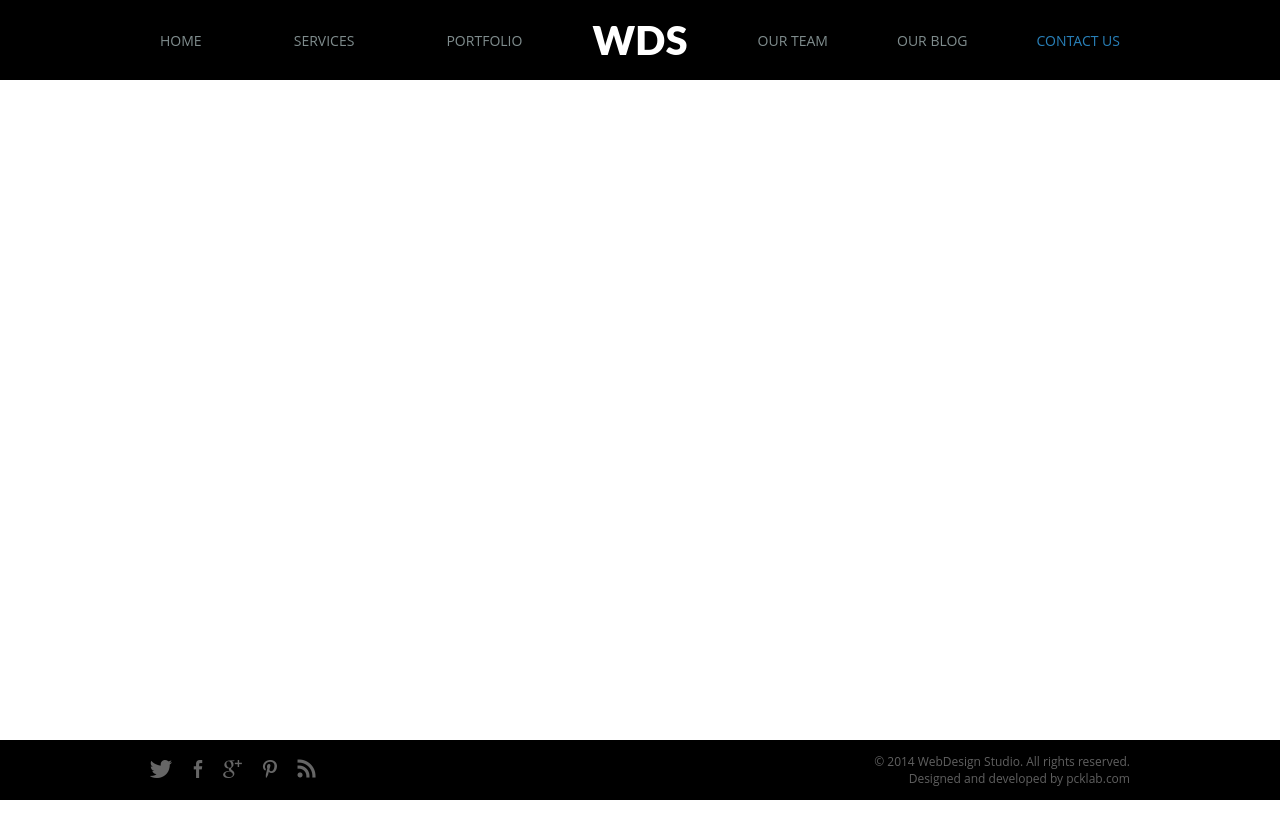
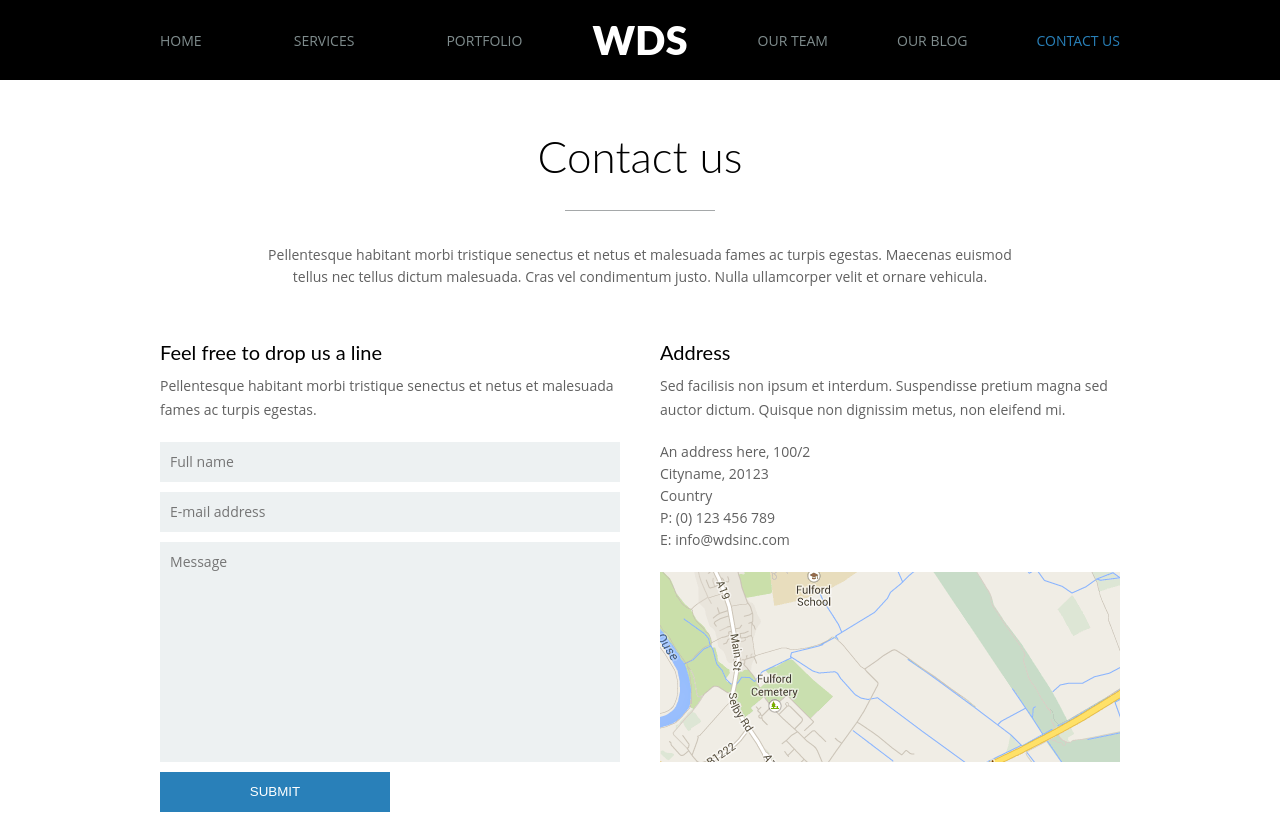
Before and after one commit to Kefir103/wds_pixelperfect, a React app: page /contacts in a window 1280 px wide. Shown: the top 815 px of the page. Built offline with nearby package versions, Linux system fonts and the light colour scheme.

Commit message:
Added Contacts page

```diff
--- a/src/client/App.js
+++ b/src/client/App.js
@@ -9,6 +9,7 @@ import { PortfolioPage } from './components/portfolio/PortfolioPage';
 import { OurTeamPage } from './components/our_team/OurTeamPage';
 import { OurBlogPage } from './components/blog/OurBlogPage';
 import { BlogPost } from './components/blog/BlogPost';
+import { ContactUsPage } from './components/contactUs/ContactUsPage';
 
 export const App = () => {
     const [colorScheme, setColorScheme] = useState('');
@@ -34,6 +35,7 @@ export const App = () => {
                     <Route exact path={'/team'} component={OurTeamPage} />
                     <Route exact path={'/blog'} component={OurBlogPage} />
                     <Route path={'/blog/post'} component={BlogPost} />
+                    <Route exact path={'/contacts'} component={ContactUsPage} />
                 </Switch>
             </div>
             <Footer />
--- /dev/null
+++ b/src/client/components/contactUs/ContactUsPage.js
@@ -0,0 +1,65 @@
+import React from 'react';
+
+import MapImage from '../../../../public/images/contacts/Map.png';
+
+export const ContactUsPage = () => {
+    return (
+        <div className={'contacts'}>
+            <div className={'contacts__container'}>
+                <div className={'contacts__info'}>
+                    <div className={'contacts__text-heading'}>Contact us</div>
+                    <hr />
+                    <div className={'contacts__text-desc'}>
+                        Pellentesque habitant morbi tristique senectus et netus et malesuada fames
+                        ac turpis egestas. Maecenas euismod tellus nec tellus dictum malesuada. Cras
+                        vel condimentum justo. Nulla ullamcorper velit et ornare vehicula.
+                    </div>
+                </div>
+                <div className={'contacts__grid'}>
+                    <div className={'contacts__element'}>
+                        <div className={'element__text-heading'}>Feel free to drop us a line</div>
+                        <div className={'element__text-desc'}>
+                            Pellentesque habitant morbi tristique senectus et netus et malesuada
+                            fames ac turpis egestas.
+                        </div>
+                        <form className={'element__search-form'} action={'#'} method={'POST'}>
+                            <input
+                                className={'search-form__name'}
+                                type={'text'}
+                                placeholder={'Full name'}
+                            />
+                            <input
+                                className={'search-form__email'}
+                                type={'text'}
+                                placeholder={'E-mail address'}
+                            />
+                            <textarea
+                                className={'search-form__message'}
+                                type={'text'}
+                                placeholder={'Message'}
+                            />
+                            <button className={'search-form__btn-submit'} type={'submit'}>
+                                SUBMIT
+                            </button>
+                        </form>
+                    </div>
+                    <div className={'contacts__element'}>
+                        <div className={'element__text-heading'}>Address</div>
+                        <div className={'element__text-desc'}>
+                            Sed facilisis non ipsum et interdum. Suspendisse pretium magna sed
+                            auctor dictum. Quisque non dignissim metus, non eleifend mi.
+                        </div>
+                        <div className={'element__address'}>
+                            <div className={'address__text'}>An address here, 100/2</div>
+                            <div className={'address__text'}>Cityname, 20123</div>
+                            <div className={'address__text'}>Country</div>
+                            <div className={'address__text'}>P: (0) 123 456 789</div>
+                            <div className={'address__text'}>E: info@wdsinc.com</div>
+                            <img className={'address__map'} src={MapImage} alt={'Map'} />
+                        </div>
+                    </div>
+                </div>
+            </div>
+        </div>
+    );
+};
--- /dev/null
+++ b/src/client/styles/components/contactUs/_contactUsPage.scss
@@ -0,0 +1,143 @@
+.contacts {
+    background-color: white;
+}
+
+.contacts__container {
+    display: flex;
+    flex-direction: column;
+    align-items: center;
+    max-width: 960px;
+    margin: 0 auto;
+    padding: 50px 0 80px;
+}
+
+.contacts__info {
+    display: flex;
+    flex-direction: column;
+    align-items: center;
+    justify-content: space-between;
+    height: 155px;
+
+    hr {
+        width: 150px;
+        border: none;
+        border-top: 1px solid #a5a8a9;
+        color: #a5a8a9;
+    }
+}
+
+.contacts__text-heading {
+    font-family: Lato;
+    font-size: 44px;
+    font-weight: 300;
+    margin-bottom: 20px;
+}
+
+.contacts__text-desc {
+    font-family: 'Open Sans';
+    font-size: 14px;
+    color: #606060;
+    text-align: center;
+    line-height: 1.6em;
+    margin-top: 25px;
+    padding: 0 100px;
+}
+
+.contacts__grid {
+    display: grid;
+    grid-template-columns: 460px 460px;
+    grid-column-gap: 40px;
+    margin-top: 55px;
+}
+
+.contacts__element {
+    display: flex;
+    flex-direction: column;
+}
+
+.element__text-heading {
+    font-family: Lato;
+    font-size: 20px;
+    font-weight: 400;
+    margin-bottom: 10px;
+}
+
+.element__text-desc {
+    font-family: 'Open Sans';
+    font-size: 14px;
+    margin-bottom: 20px;
+    line-height: 1.7em;
+    color: #606060;
+}
+
+.element__search-form {
+    display: flex;
+    flex-direction: column;
+}
+
+.search-form__name {
+    box-sizing: border-box;
+    width: 100%;
+    height: 40px;
+    background-color: #edf1f2;
+    border: none;
+    color: #606060;
+    font-family: 'Open Sans';
+    font-size: 14px;
+    padding-left: 10px;
+    margin-bottom: 10px;
+    outline: none;
+}
+
+.search-form__email {
+    box-sizing: border-box;
+    width: 100%;
+    height: 40px;
+    background-color: #edf1f2;
+    border: none;
+    color: #606060;
+    font-family: 'Open Sans';
+    font-size: 14px;
+    padding-left: 10px;
+    margin-bottom: 10px;
+    outline: none;
+}
+
+.search-form__message {
+    box-sizing: border-box;
+    width: 100%;
+    height: 220px;
+    background-color: #edf1f2;
+    border: none;
+    color: #606060;
+    font-family: 'Open Sans';
+    font-size: 14px;
+    padding-left: 10px;
+    padding-top: 10px;
+    margin-bottom: 10px;
+    outline: none;
+    resize: none;
+}
+
+.search-form__btn-submit {
+    height: 40px;
+    width: 230px;
+    border: none;
+    outline: none;
+    text-align: center;
+    color: white;
+    background-color: #2980b9;
+}
+
+.address__text {
+    font-family: "Open Sans";
+    font-size: 14px;
+    margin-bottom: 3px;
+    color: #606060;
+}
+
+.address__map {
+    margin-top: 20px;
+    width: 100%;
+    height: 190px;
+}
--- a/src/client/styles/styles.scss
+++ b/src/client/styles/styles.scss
@@ -8,6 +8,7 @@
 @import 'components/our_team/ourTeamPage';
 @import 'components/blog/ourBlogPage';
 @import 'components/blog/blogPage';
+@import 'components/contactUs/contactUsPage';
 
 html,
 body {
```
Also changed, not shown: public/images/contacts/Map.png (added), public/styles.css.
